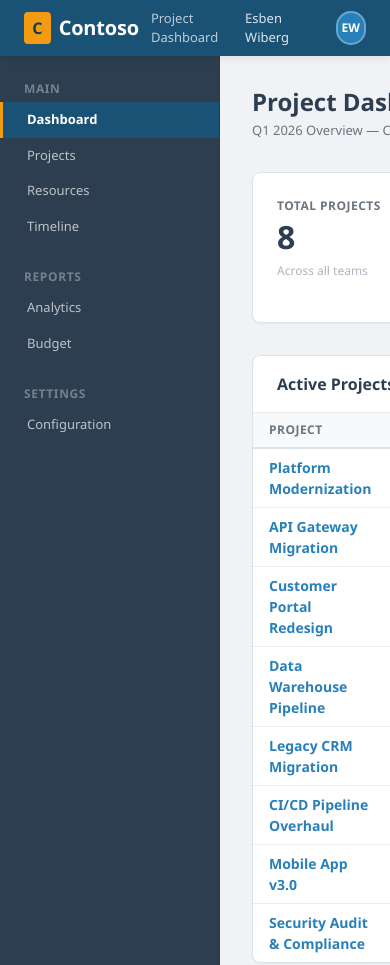
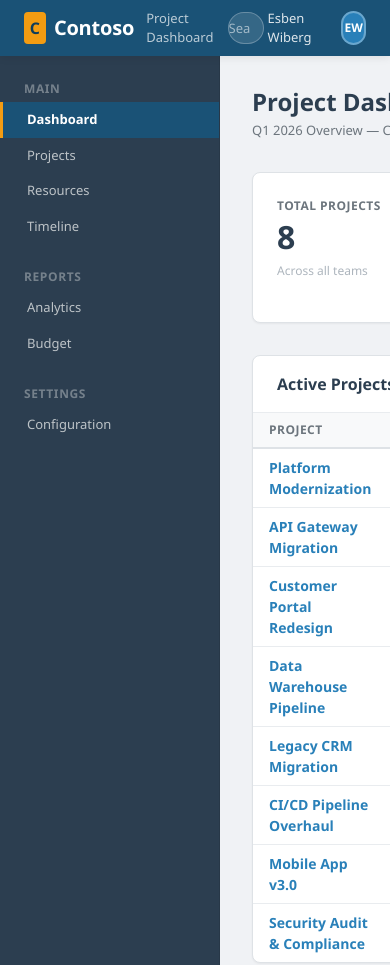
Before and after one commit to esbenwiberg/quarterly-demo, a website: page docs/index.html in a window 390 px wide. Shown: the top 965 px of the page. Drawn offline with Linux system fonts and the light colour scheme.

Commit message:
[#16] Search bar
Task: HIVE-20260313-7362c332

```diff
--- a/docs/index.html
+++ b/docs/index.html
@@ -17,6 +17,14 @@
       <span class="header-logo">C</span>
       <span class="header-title">Contoso</span>
       <span class="header-subtitle">Project Dashboard</span>
+    </div>
+    <div class="header-search">
+      <input
+        type="search"
+        class="header-search-input"
+        placeholder="Search projects, people…"
+        aria-label="Search"
+      >
     </div>
     <div class="header-actions">
       <span class="header-user">Esben Wiberg</span>
--- a/docs/styles.css
+++ b/docs/styles.css
@@ -75,6 +75,45 @@ a:hover {
   font-size: var(--font-size-sm);
   opacity: 0.7;
   margin-left: var(--space-xs);
+}
+
+/* -- Header search -------------------------------------------- */
+.header-search {
+  flex: 1;
+  display: flex;
+  justify-content: center;
+  padding: 0 var(--space-lg);
+  min-width: 0;
+}
+
+.header-search-input {
+  width: 100%;
+  max-width: 360px;
+  height: 32px;
+  padding: 0 var(--space-md);
+  background: rgba(255, 255, 255, 0.12);
+  color: var(--header-text);
+  border: 1px solid rgba(255, 255, 255, 0.25);
+  border-radius: var(--radius-full);
+  font-family: var(--font-family);
+  font-size: var(--font-size-sm);
+  outline: none;
+  transition: background var(--transition-fast), border-color var(--transition-fast), box-shadow var(--transition-fast);
+}
+
+.header-search-input::placeholder {
+  color: rgba(255, 255, 255, 0.55);
+}
+
+/* Remove the native search cancel button for consistency */
+.header-search-input::-webkit-search-cancel-button {
+  filter: invert(1) opacity(0.6);
+}
+
+.header-search-input:focus {
+  background: rgba(255, 255, 255, 0.22);
+  border-color: rgba(255, 255, 255, 0.6);
+  box-shadow: 0 0 0 3px rgba(255, 255, 255, 0.15);
 }
 
 .header-actions {
@@ -422,3 +461,41 @@ a:hover {
 .page-footer a:hover {
   color: var(--color-text-secondary);
 }
+
+/* ================================================================
+   RESPONSIVE — SEARCH BAR
+   ================================================================ */
+
+/* Tablet: shrink search width and reduce padding */
+@media (max-width: 768px) {
+  .header-search {
+    padding: 0 var(--space-sm);
+  }
+
+  .header-search-input {
+    max-width: 200px;
+  }
+}
+
+/* Mobile: hide text search, show icon-only placeholder */
+@media (max-width: 480px) {
+  .header-search {
+    flex: 0 0 auto;
+    padding: 0 var(--space-xs);
+  }
+
+  .header-search-input {
+    max-width: 36px;
+    padding: 0;
+    /* Collapse to a circle; expand on focus */
+    transition: max-width var(--transition-base), padding var(--transition-base),
+                background var(--transition-fast), border-color var(--transition-fast),
+                box-shadow var(--transition-fast);
+  }
+
+  /* Show placeholder text when focused on mobile */
+  .header-search-input:focus {
+    max-width: 180px;
+    padding: 0 var(--space-md);
+  }
+}
```
